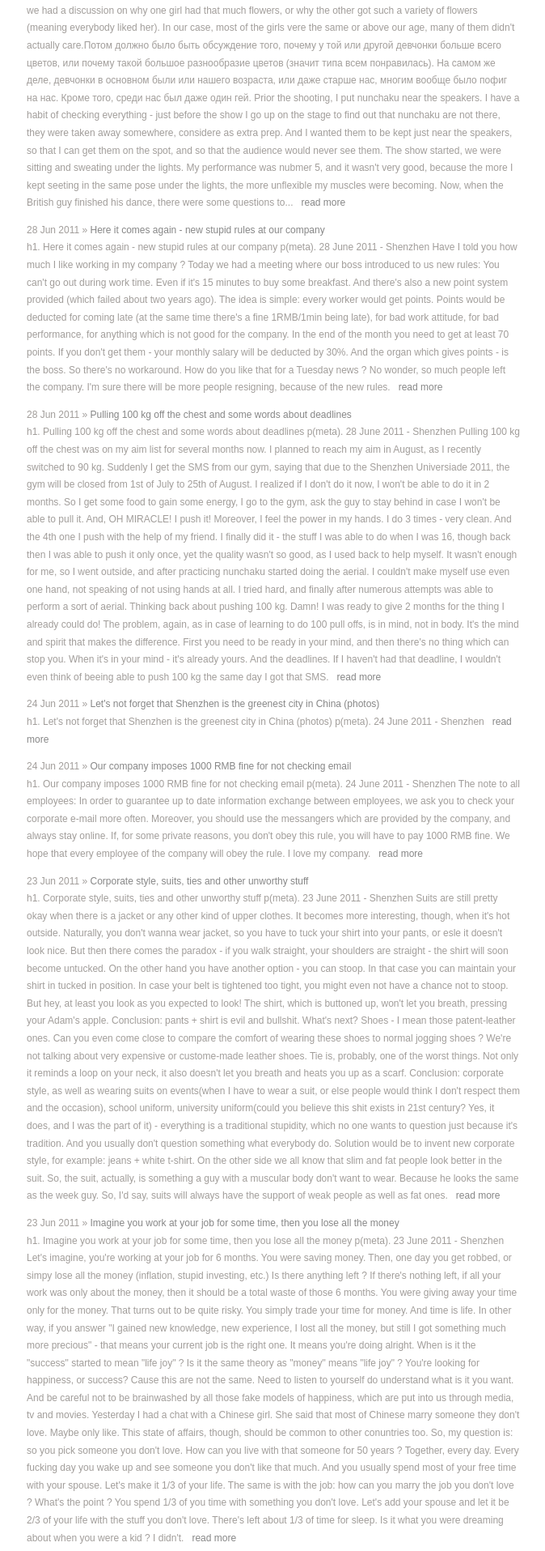
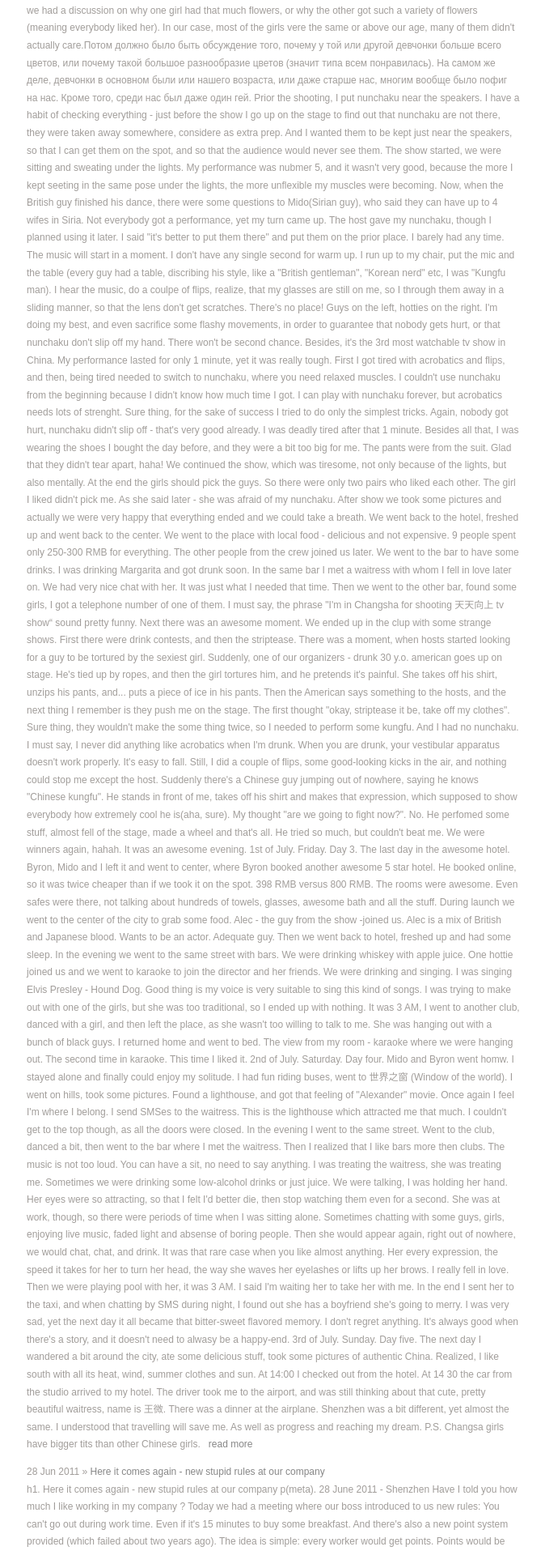
Before and after one commit to iurii/iurii.github.com, a Jekyll site: the page built from index.html, in a window 1280 px wide. Shown: the part 1856-3771 px from the top of the page at 81% size, without its empty margins (157-831 px from the left). Built offline with Jekyll 4.4.1, drawn with Linux system fonts in a browser that asks for light colours.

Commit message:
blogpost output on main page

```diff
--- a/index.html
+++ b/index.html
@@ -14,7 +14,7 @@ title: Yuriy Palamarchuk
       <li><span>{{ post.date | date_to_string }}</span> &raquo; <a href="{{ post.url }}">{{ post.title }}</a></li>
 
   <p>
-    {{ post.content | strip_html | truncatewords: 1000 }} &nbsp;
+    {{ post.content | strip_html | truncatehtml: 1000 }} &nbsp;
     <a href="{{ post.url }}" class="read-more">read more</a>
   </p>
     {% endfor %}
```
